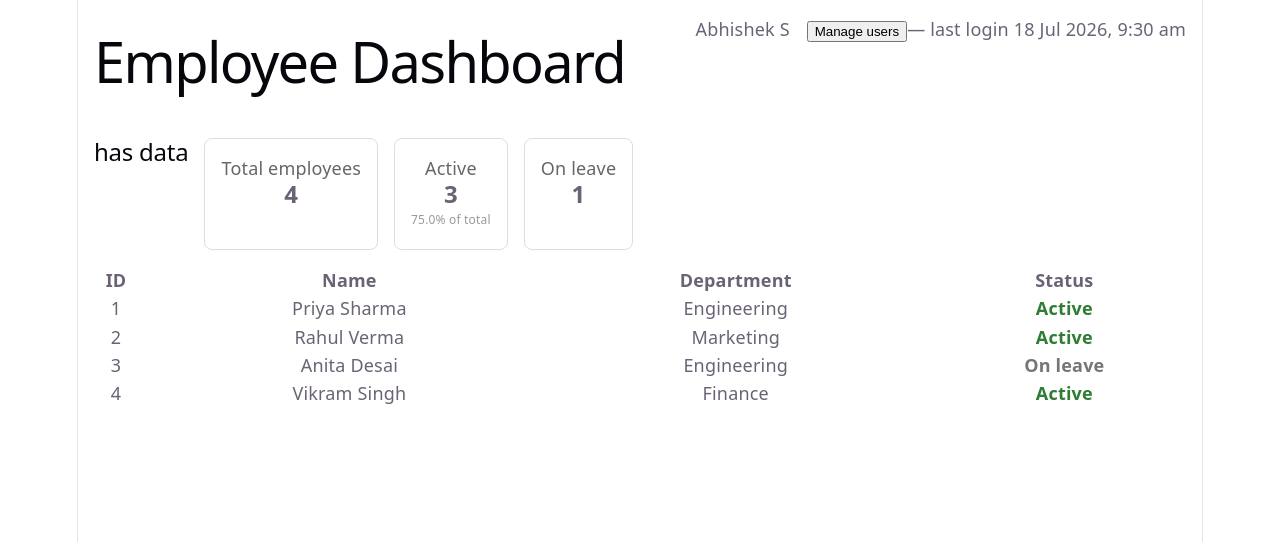
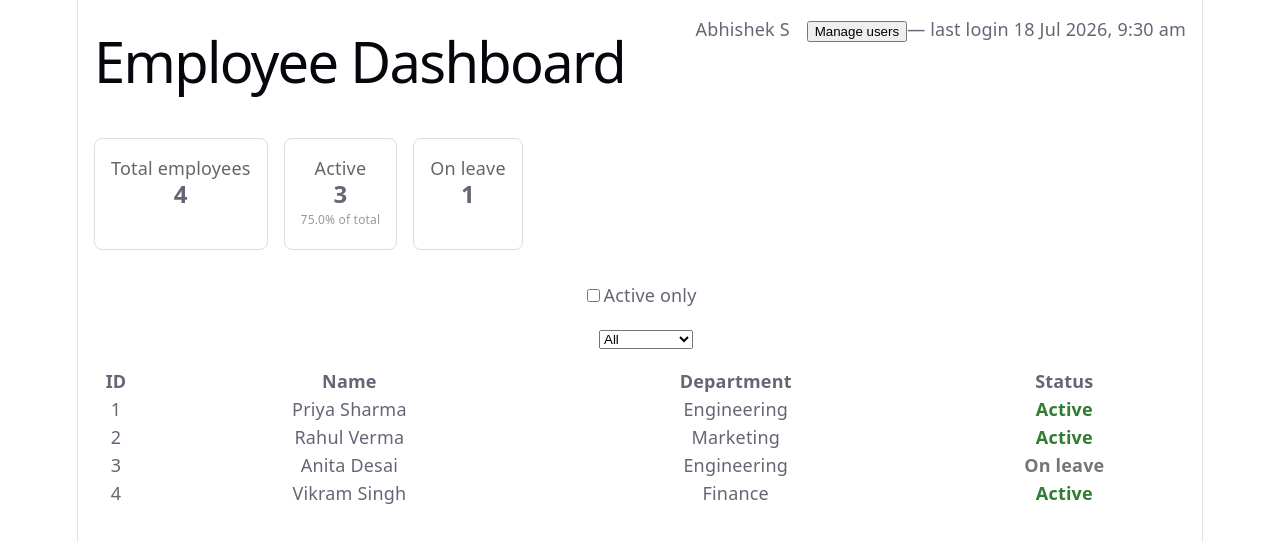
Before and after one commit to abhisinghdev03/employee-dashboard, a React (Vite) app: page / in a window 1280 px wide. Shown: the top 542 px of the page. Built offline with nearby package versions, Linux system fonts and the light colour scheme.

Commit message:
feat: interactive dashboard - department filter, active toggle, row selection with useState

```diff
--- a/src/App.jsx
+++ b/src/App.jsx
@@ -1,6 +1,7 @@
 import Header from "./components/Header.jsx";
 import StatsSection from "./components/StatsSection.jsx";
 import EmployeeList from "./components/EmployeeList.jsx";
+import { useState } from "react";
 
 function App() {
   const user = {
@@ -16,14 +17,35 @@ function App() {
     { id: 4, firstName: "Vikram", lastName: "Singh",  department: "Finance",     active: true },
   ];
 
-// ...
-<EmployeeList employees={employees} />
+  const [selectedDept, setSelectedDept] = useState("All");    // filters - dropdown
+  const [activeOnly, setActiveOnly] = useState(false);  // filter - checkbox/toggle
+
+  const departments = ["All", "Engineering", "Marketing", "Finance"];
+
+   // DERIVED, not stored in state — recomputed each render (best practice #4)
+  const visibleEmployees = employees
+  .filter(e => selectedDept === "All" || e.department === selectedDept)
+  .filter(e => !activeOnly || e.active);
 
   return (
     <>
       <Header user={user} />
-      <StatsSection employees={employees} />
-      <EmployeeList employees={employees} />
+      <StatsSection employees={visibleEmployees} />
+      <div style={{ padding: 16 }}>
+          <input  type="checkbox" id="activeOnly"
+            onChange={e => setActiveOnly(e.target.checked)}
+            checked={activeOnly}
+          />
+          <label htmlFor="activeOnly">Active only</label>
+      </div>
+      <div style={{paddingBottom: 16}}>
+        <select value={selectedDept}
+          onChange={e => setSelectedDept(e.target.value)}
+          style={{ marginLeft: 12 }}>
+          {departments.map(d => <option key={d} value={d}>{d}</option>)}
+        </select>
+      </div>
+      <EmployeeList employees={visibleEmployees} />
     </>
   );
 }
--- a/src/components/StatsSection.jsx
+++ b/src/components/StatsSection.jsx
@@ -10,7 +10,6 @@ function StatsSection({employees = []}) {
 
   return (
     <section style={{ display: "flex", gap: 16, padding: 16 }}>
-      <h2>{stats.total > 0 && <p>has data</p>}</h2>
       <StatCard label="Total employees" value={stats.total} />
       <StatCard
         label="Active"
```
